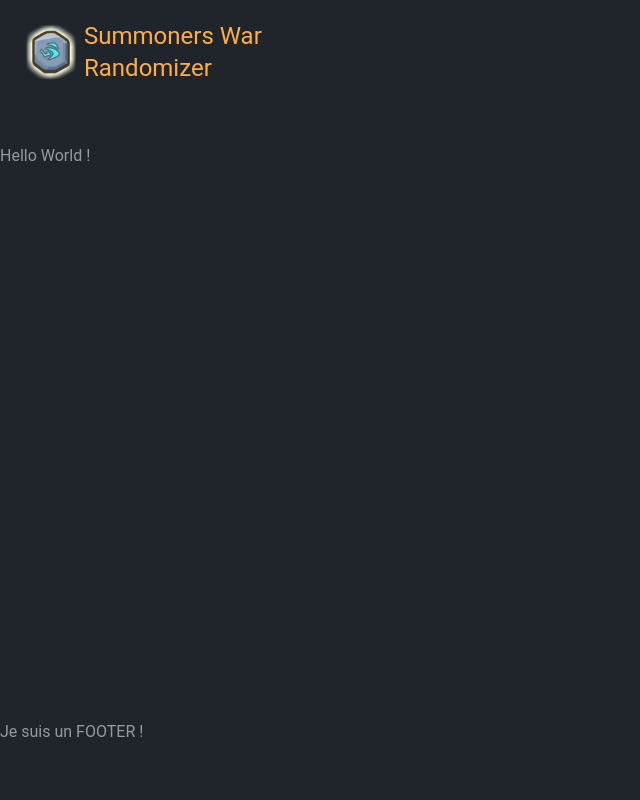
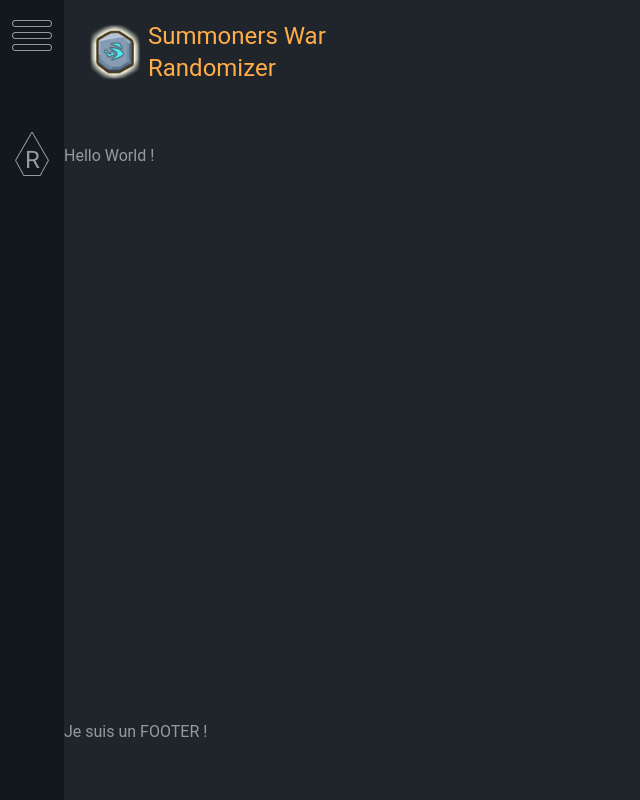
Before and after one commit to BruandT/rune_random, a React (Create React App) app: page / in a window 1280 px wide. Shown: the whole page, without its empty margins (0-640 px from the left). Built offline with nearby package versions, Linux system fonts and the light colour scheme.

Commit message:
Ajout de div pour le placement du contenu de la page Home

```diff
--- a/src/layouts/Default/Default.jsx
+++ b/src/layouts/Default/Default.jsx
@@ -1,14 +1,20 @@
 import Header from "../../components/Header/Header";
 import Footer from "../../components/Footer/Footer";
 import { Outlet } from "react-router-dom";
+import Navigation from "../../components/Navigation/Navigation";
 
 function Default() {
   return (
     <>
-     <div className="min-h-screen flex flex-col">
-      <Header />
-      <Outlet />
-      <Footer />
+      <div className='flex'>
+        <div>
+          <Navigation />
+        </div>
+        <div className='flex flex-grow flex-col'>
+          <Header />
+          <Outlet />
+          <Footer />
+        </div>
       </div>
     </>
   );
```
